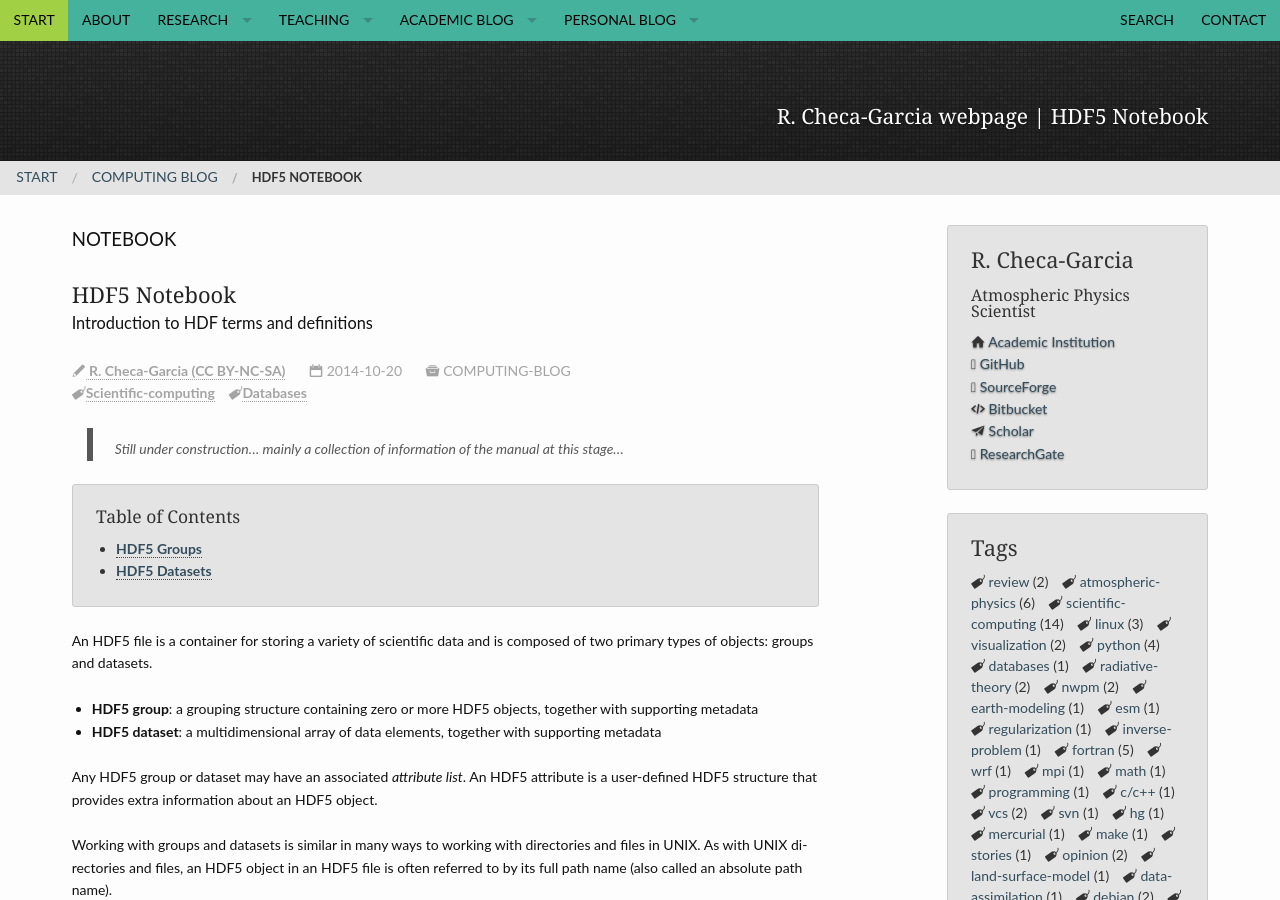
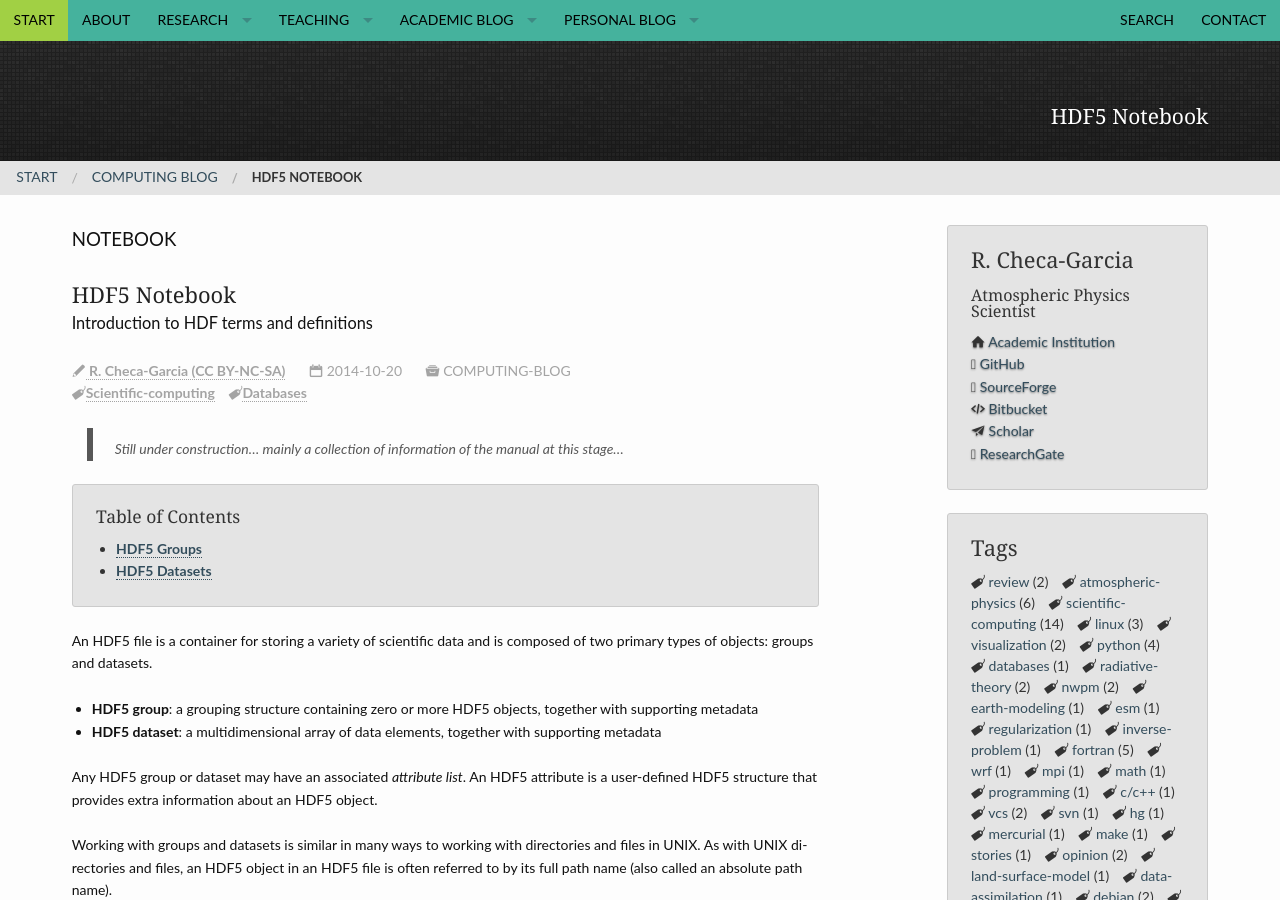
Before and after one commit to RCHG/rchg.github.io, a Jekyll site: the page built from _posts/2014-10-20-HDF5.md, in a window 1280 px wide and 900 px high. Built offline with Jekyll 4.4.1, drawn with Linux system fonts in a browser that asks for light colours.

Commit message:
Update 2014-10-20-HDF5.md

```diff
--- a/_posts/2014-10-20-HDF5.md
+++ b/_posts/2014-10-20-HDF5.md
@@ -10,7 +10,7 @@ tags:
 categories:
     - computing-blog
 header:
-    title: R. Checa-Garcia webpage | HDF5 Notebook
+    title: HDF5 Notebook
     pattern: pattern_jquery-dark-grey-tile.png
 ---
 
```
